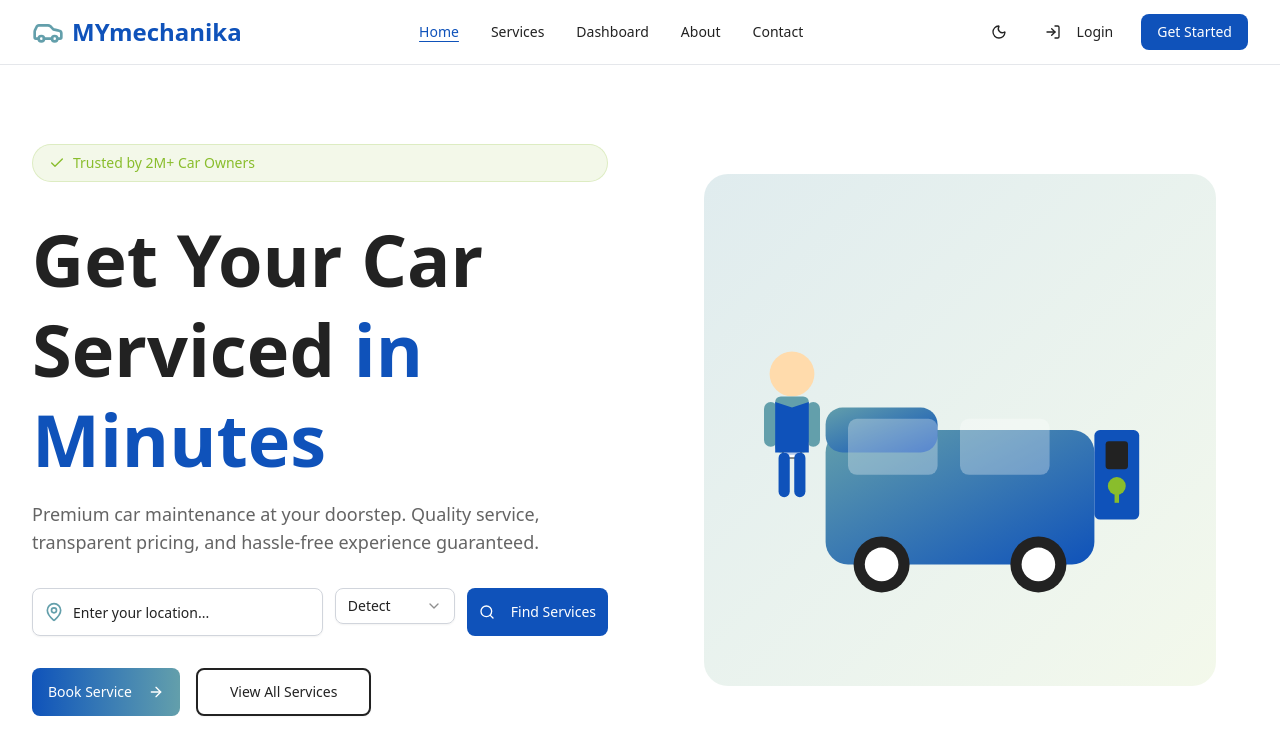
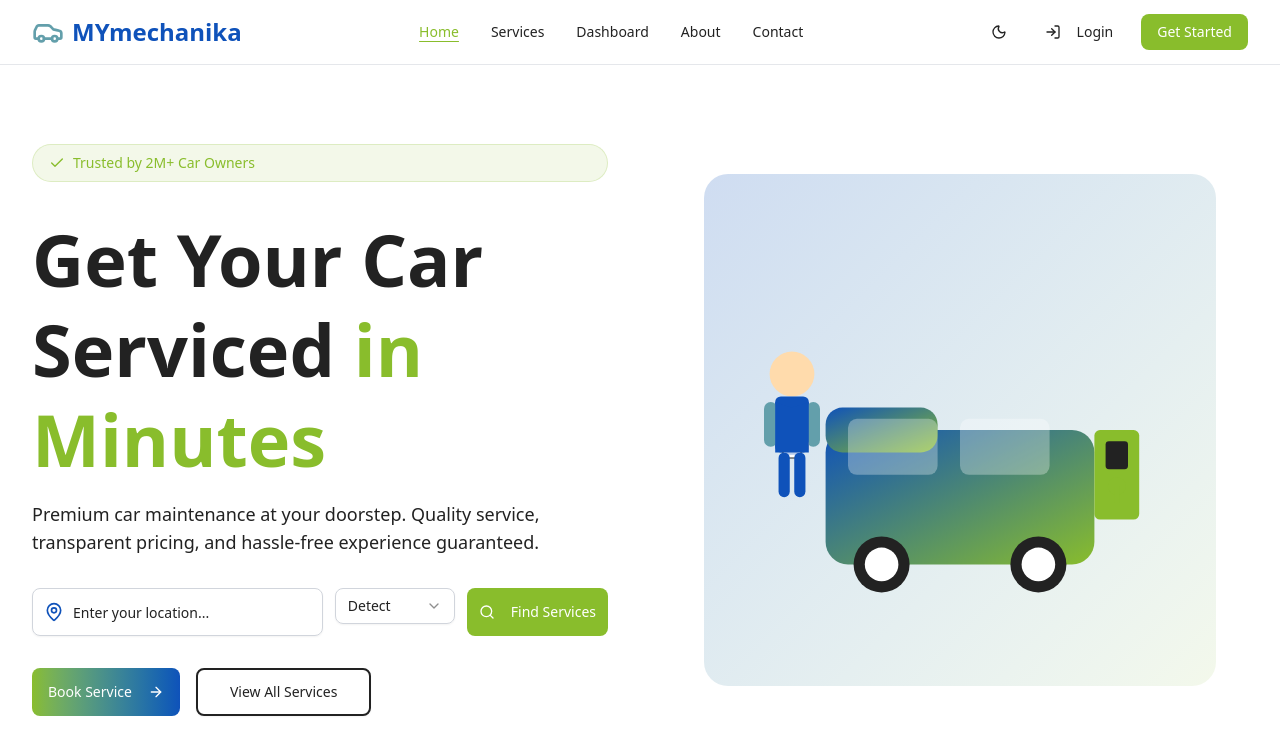
Before and after one commit to awaneesh-anzney/mymechanika-customer-app, a Next.js app: page / in a window 1280 px wide. Shown: the top 754 px of the page. Built offline with nearby package versions, Linux system fonts and the light colour scheme.

Commit message:
style(theme): update color scheme and replace hardcoded colors with CSS variables
- Change primary color from blue to green and secondary from teal to blue
- Replace hardcoded color values with CSS variables throughout components
- Update gradient colors to match new theme

```diff
--- a/src/app/globals.css
+++ b/src/app/globals.css
@@ -51,9 +51,9 @@
   --card-foreground: #222222;
   --popover: #FFFFFF;
   --popover-foreground: #222222;
-  --primary: #0F52BA;
+  --primary: #89BD2C;
   --primary-foreground: #FFFFFF;
-  --secondary: #639FAB;
+  --secondary: #0F52BA;
   --secondary-foreground: #FFFFFF;
   --muted: #F5F5F5;
   --muted-foreground: #222222;
@@ -62,7 +62,7 @@
   --destructive: oklch(0.577 0.245 27.325);
   --border: oklch(0.922 0 0);
   --input: oklch(0.922 0 0);
-  --ring: #0F52BA;
+  --ring: #89BD2C;
   --chart-1: oklch(0.646 0.222 41.116);
   --chart-2: oklch(0.6 0.118 184.704);
   --chart-3: oklch(0.398 0.07 227.392);
--- a/src/components/HeroIllustration.tsx
+++ b/src/components/HeroIllustration.tsx
@@ -1,7 +1,7 @@
 export function HeroIllustration() {
   return (
     <div className="relative w-full h-full flex items-center justify-center">
-      <div className="relative w-full max-w-lg aspect-square bg-gradient-to-br from-[#639FAB]/20 to-[#89BD2C]/10 rounded-3xl p-8 flex items-center justify-center">
+      <div className="relative w-full max-w-lg aspect-square bg-gradient-to-br from-secondary/20 to-primary/10 rounded-3xl p-8 flex items-center justify-center">
         {/* SVG Illustration */}
         <svg
           viewBox="0 0 400 400"
@@ -11,8 +11,8 @@ export function HeroIllustration() {
           {/* Background elements */}
           <defs>
             <linearGradient id="carGradient" x1="0%" y1="0%" x2="100%" y2="100%">
-              <stop offset="0%" stopColor="#639FAB" />
-              <stop offset="100%" stopColor="#0F52BA" />
+              <stop offset="0%" stopColor="#0F52BA" />
+              <stop offset="100%" stopColor="#89BD2C" />
             </linearGradient>
           </defs>
 
@@ -69,7 +69,7 @@ export function HeroIllustration() {
             width="40"
             height="80"
             rx="5"
-            fill="#0F52BA"
+            fill="#89BD2C"
           />
           {/* Toolbox in trunk */}
           <rect
@@ -96,7 +96,7 @@ export function HeroIllustration() {
               width="30"
               height="50"
               rx="5"
-              fill="#639FAB"
+              fill="#0F52BA"
             />
 
             {/* Arms */}
--- a/src/components/HeroSection.tsx
+++ b/src/components/HeroSection.tsx
@@ -20,11 +20,11 @@ export function HeroSection() {
 
       {/* Headline */}
       <div className="space-y-4">
-        <h1 className="text-5xl md:text-6xl lg:text-7xl font-bold text-[#222222] leading-tight">
+        <h1 className="text-5xl md:text-6xl lg:text-7xl font-bold text-foreground leading-tight">
           Get Your Car Serviced{" "}
-          <span className="text-[#0F52BA]">in Minutes</span>
+          <span className="text-primary">in Minutes</span>
         </h1>
-        <p className="text-lg text-[#222222]/70 max-w-2xl">
+        <p className="text-lg text-muted-foreground max-w-2xl">
           Premium car maintenance at your doorstep. Quality service, transparent
           pricing, and hassle-free experience guaranteed.
         </p>
@@ -33,11 +33,11 @@ export function HeroSection() {
       {/* Location Input */}
       <div className="flex flex-col sm:flex-row gap-3 max-w-2xl">
         <div className="flex-1 relative">
-          <MapPin className="absolute left-3 top-1/2 -translate-y-1/2 h-5 w-5 text-[#639FAB]" />
+          <MapPin className="absolute left-3 top-1/2 -translate-y-1/2 h-5 w-5 text-secondary" />
           <Input
             type="text"
             placeholder="Enter your location..."
-            className="pl-10 h-12 border-gray-300 focus:border-[#0F52BA] focus:ring-[#0F52BA]"
+            className="pl-10 h-12 border-gray-300 focus:border-primary focus:ring-primary"
           />
         </div>
         <Select>
@@ -49,7 +49,7 @@ export function HeroSection() {
             <SelectItem value="manual">Manual</SelectItem>
           </SelectContent>
         </Select>
-        <Button className="h-12 bg-[#0F52BA] hover:bg-[#0F52BA]/90 text-white px-6">
+        <Button className="h-12 bg-primary hover:bg-primary/90 text-primary-foreground px-6">
           <Search className="h-5 w-5 mr-2" />
           Find Services
         </Button>
@@ -59,7 +59,7 @@ export function HeroSection() {
       <div className="flex flex-col sm:flex-row gap-4">
         <Button
           size="lg"
-          className="bg-gradient-to-r from-[#0F52BA] to-[#639FAB] hover:from-[#0F52BA]/90 hover:to-[#639FAB]/90 text-white px-8 h-12"
+          className="bg-gradient-to-r from-primary to-secondary hover:from-primary/90 hover:to-secondary/90 text-primary-foreground px-8 h-12"
         >
           Book Service
           <ArrowRight className="h-5 w-5 ml-2" />
@@ -67,7 +67,7 @@ export function HeroSection() {
         <Button
           size="lg"
           variant="outline"
-          className="border-2 border-[#222222] text-[#222222] hover:bg-[#222222] hover:text-white px-8 h-12"
+          className="border-2 border-foreground text-foreground hover:bg-foreground hover:text-background px-8 h-12"
         >
           View All Services
         </Button>
--- a/src/components/Navbar.tsx
+++ b/src/components/Navbar.tsx
@@ -27,10 +27,10 @@ export function Navbar() {
               <Link
                 key={item.href}
                 href={item.href}
-                className={`text-sm font-medium transition-colors hover:text-[#0F52BA] ${
+                className={`text-sm font-medium transition-colors hover:text-primary ${
                   item.href === "/"
-                    ? "text-[#0F52BA] underline underline-offset-4"
-                    : "text-[#222222]"
+                    ? "text-primary underline underline-offset-4"
+                    : "text-foreground"
                 }`}
               >
                 {item.label}
@@ -43,11 +43,11 @@ export function Navbar() {
             <Button variant="ghost" size="icon" className="h-9 w-9">
               <Moon className="h-5 w-5" />
             </Button>
-            <Button variant="ghost" className="text-[#222222]">
+            <Button variant="ghost" className="text-foreground">
               <LogIn className="h-4 w-4 mr-2" />
               Login
             </Button>
-            <Button className="bg-[#0F52BA] hover:bg-[#0F52BA]/90 text-white">
+            <Button className="bg-primary hover:bg-primary/90 text-primary-foreground">
               Get Started
             </Button>
           </div>
```
